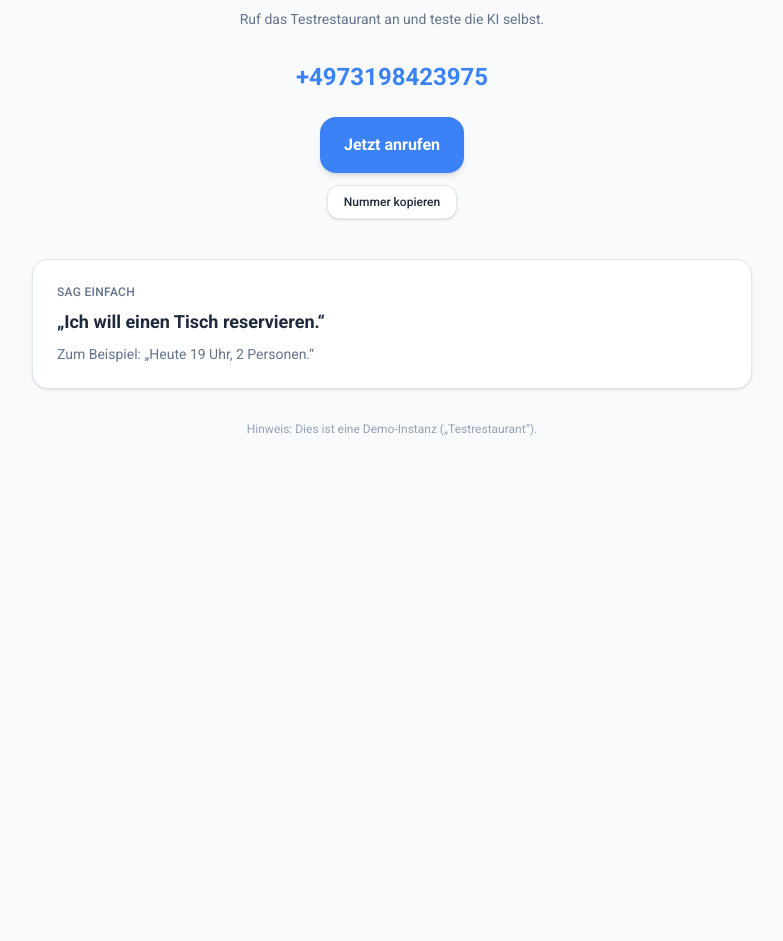
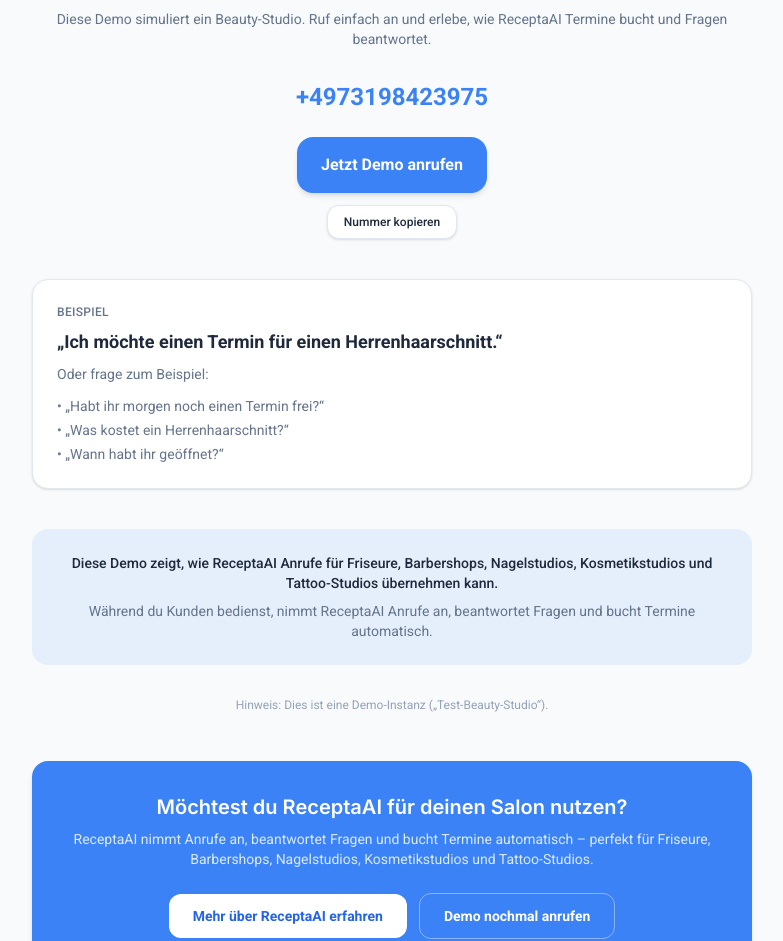
Before and after one commit to LaLeyendaM8/ai-receptionist, a Next.js app in the folder frontend/: page /demo in a window 1280 px wide. Shown: the part 172-1113 px from the top of the page, without its empty margins (248-1031 px from the left). Before the commit the page ends 800 px from the top, so only its background shows below. Built offline with nearby package versions, Linux system fonts and the light colour scheme.

Commit message:
demo page überarbeitung

```diff
--- a/frontend/app/demo/page.tsx
+++ b/frontend/app/demo/page.tsx
@@ -9,6 +9,7 @@
 export default function DemoPage() {
   return (
     <main className="min-h-screen bg-[#F8FAFC] text-[#1E293B]">
+
       {/* Header */}
       <div className="border-b border-[#E2E8F0] bg-white">
         <div className="mx-auto flex max-w-5xl items-center justify-between px-6 py-4">
@@ -21,10 +22,11 @@
                 height={26}
               />
             </div>
+
             <div>
               <div className="text-sm font-semibold">ReceptaAI Demo</div>
               <div className="text-xs text-[#64748B]">
-                Testrestaurant • 24/7 erreichbar
+                Test-Beauty-Studio • 24/7 erreichbar
               </div>
             </div>
           </div>
@@ -33,12 +35,14 @@
 
       {/* Hero */}
       <div className="mx-auto max-w-3xl px-6 py-14 text-center">
+
         <h1 className="text-3xl font-semibold sm:text-4xl">
-          Erlebe ReceptaAI live.
+          Teste den ReceptaAI Telefonassistenten.
         </h1>
 
         <p className="mt-3 text-sm text-[#64748B]">
-          Ruf das Testrestaurant an und teste die KI selbst.
+          Diese Demo simuliert ein Beauty-Studio. Ruf einfach an und erlebe,
+          wie ReceptaAI Termine bucht und Fragen beantwortet.
         </p>
 
         {/* Big Number */}
@@ -51,7 +55,7 @@
           href={TEL_LINK}
           className="mt-6 inline-flex w-full items-center justify-center rounded-2xl bg-[#3B82F6] px-6 py-4 text-base font-semibold text-white shadow-md transition hover:bg-[#2563EB] sm:w-auto"
         >
-          Jetzt anrufen
+          Jetzt Demo anrufen
         </a>
 
         {/* Copy Button */}
@@ -61,22 +65,77 @@
 
         {/* Speech Bubble */}
         <div className="mt-10 rounded-2xl border border-[#E2E8F0] bg-white p-6 shadow-sm text-left">
+
           <div className="text-xs font-medium uppercase tracking-wide text-[#64748B]">
-            Sag einfach
+            Beispiel
           </div>
 
           <div className="mt-2 text-lg font-semibold">
-            „Ich will einen Tisch reservieren.“
+            „Ich möchte einen Termin für einen Herrenhaarschnitt.“
           </div>
 
           <div className="mt-2 text-sm text-[#64748B]">
-            Zum Beispiel: „Heute 19 Uhr, 2 Personen.“
+            Oder frage zum Beispiel:
           </div>
+
+          <ul className="mt-3 text-sm text-[#64748B] space-y-1">
+            <li>• „Habt ihr morgen noch einen Termin frei?“</li>
+            <li>• „Was kostet ein Herrenhaarschnitt?“</li>
+            <li>• „Wann habt ihr geöffnet?“</li>
+          </ul>
+
+        </div>
+
+        {/* Info */}
+        <div className="mt-10 rounded-2xl bg-[#3B82F6]/10 p-6">
+          <p className="text-sm font-medium text-[#1E293B]">
+            Diese Demo zeigt, wie ReceptaAI Anrufe für Friseure,
+            Barbershops, Nagelstudios, Kosmetikstudios und Tattoo-Studios
+            übernehmen kann.
+          </p>
+
+          <p className="mt-2 text-sm text-[#64748B]">
+            Während du Kunden bedienst, nimmt ReceptaAI Anrufe an,
+            beantwortet Fragen und bucht Termine automatisch.
+          </p>
         </div>
 
         <p className="mt-8 text-xs text-[#94A3B8]">
-          Hinweis: Dies ist eine Demo-Instanz („Testrestaurant“).
+          Hinweis: Dies ist eine Demo-Instanz („Test-Beauty-Studio“).
         </p>
+
+        {/* NEW CTA */}
+        <div className="mt-12 rounded-2xl bg-[#3B82F6] px-8 py-8 text-white shadow-md">
+
+          <h2 className="text-xl font-semibold">
+            Möchtest du ReceptaAI für deinen Salon nutzen?
+          </h2>
+
+          <p className="mt-2 text-sm text-blue-100">
+            ReceptaAI nimmt Anrufe an, beantwortet Fragen und bucht Termine automatisch –
+            perfekt für Friseure, Barbershops, Nagelstudios, Kosmetikstudios und Tattoo-Studios.
+          </p>
+
+          <div className="mt-6 flex flex-col items-center gap-3 sm:flex-row sm:justify-center">
+
+            <a
+              href="/"
+              className="inline-flex items-center justify-center rounded-xl bg-white px-6 py-3 text-sm font-semibold text-[#2563EB] transition hover:bg-slate-100"
+            >
+              Mehr über ReceptaAI erfahren
+            </a>
+
+            <a
+              href={TEL_LINK}
+              className="inline-flex items-center justify-center rounded-xl border border-white/40 px-6 py-3 text-sm font-semibold text-white transition hover:bg-white/10"
+            >
+              Demo nochmal anrufen
+            </a>
+
+          </div>
+
+        </div>
+
       </div>
     </main>
   );
```
